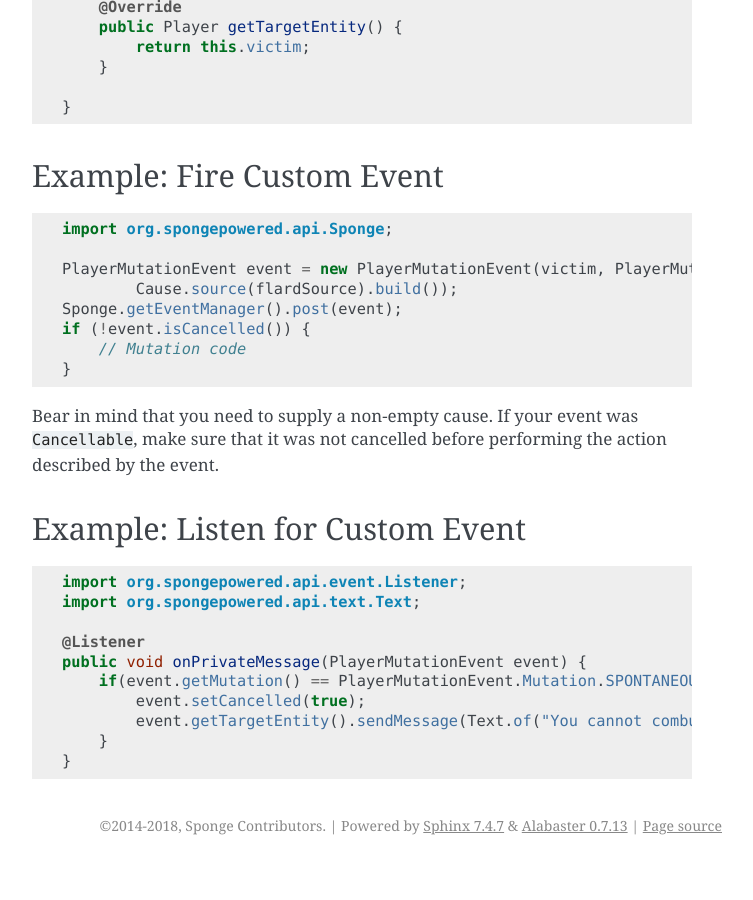
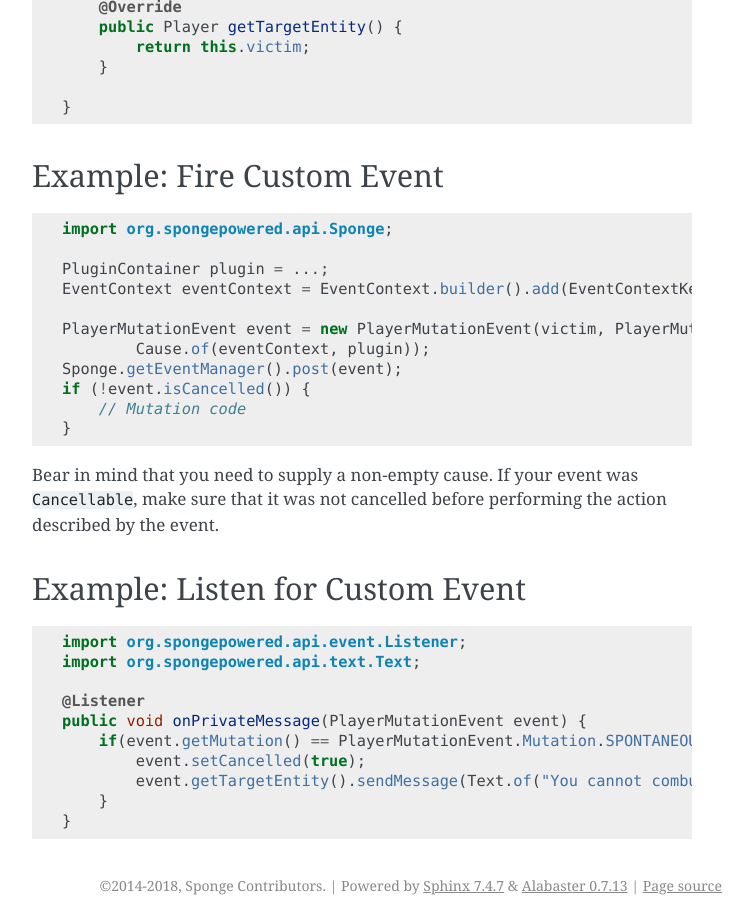
Before and after one commit to SpongePowered/SpongeDocs, a Sphinx documentation site: the page built from source/plugin/event/custom.rst, in a window 1280 px wide and 900 px high, scrolled down 1593 px. Shown: the whole window, without its empty margins (388-1141 px from the left). Built offline with Sphinx 7.4.7, drawn with Linux system fonts in a browser that asks for light colours; pages that are not in the unit, such as notebooks, are missing from menus; cross-references to code outside the pages are shown as plain code; before the commit the page ends 2458 px from its top, so only the background shows below that.

Commit message:
Cause#source was removed a long time ago

```diff
--- a/source/plugin/economy/using.rst
+++ b/source/plugin/economy/using.rst
@@ -80,5 +80,5 @@ Some :javadoc:`Account` methods require variables such as:
 These are for more advanced uses, but still must be filled in. Below is a list of acceptable default values:
 
 * Currency: :javadoc:`EconomyService#getDefaultCurrency()`
-* Cause: ``Cause.source(myPlugin).build()``
+* Cause: ``Cause.of(EventContext.builder().add(EventContextKeys.PLUGIN, plugin).build(), plugin)``
 * Context: ``new HashSet<Context>()``
--- a/source/plugin/event/custom.rst
+++ b/source/plugin/event/custom.rst
@@ -87,8 +87,11 @@ Example: Fire Custom Event
 
     import org.spongepowered.api.Sponge;
 
+    PluginContainer plugin = ...;
+    EventContext eventContext = EventContext.builder().add(EventContextKeys.PLUGIN, plugin).build();
+
     PlayerMutationEvent event = new PlayerMutationEvent(victim, PlayerMutationEvent.Mutation.ROTTED_SOCKS,
-            Cause.source(flardSource).build());
+            Cause.of(eventContext, plugin));
     Sponge.getEventManager().post(event);
     if (!event.isCancelled()) {
         // Mutation code
--- a/source/plugin/event/listeners.rst
+++ b/source/plugin/event/listeners.rst
@@ -194,8 +194,9 @@ Example: Firing LightningEvent
     import org.spongepowered.api.event.cause.Cause;
 
     PluginContainer plugin = ...;
+    EventContext eventContext = EventContext.builder().add(EventContextKeys.PLUGIN, plugin).build();
 
-    LightningEvent lightningEvent = SpongeEventFactory.createLightningEventPre(Cause.source(plugin).build());
+    LightningEvent lightningEvent = SpongeEventFactory.createLightningEventPre(Cause.of(eventContext, plugin));
     Sponge.getEventManager().post(lightningEvent);
 
 .. warning::
```
